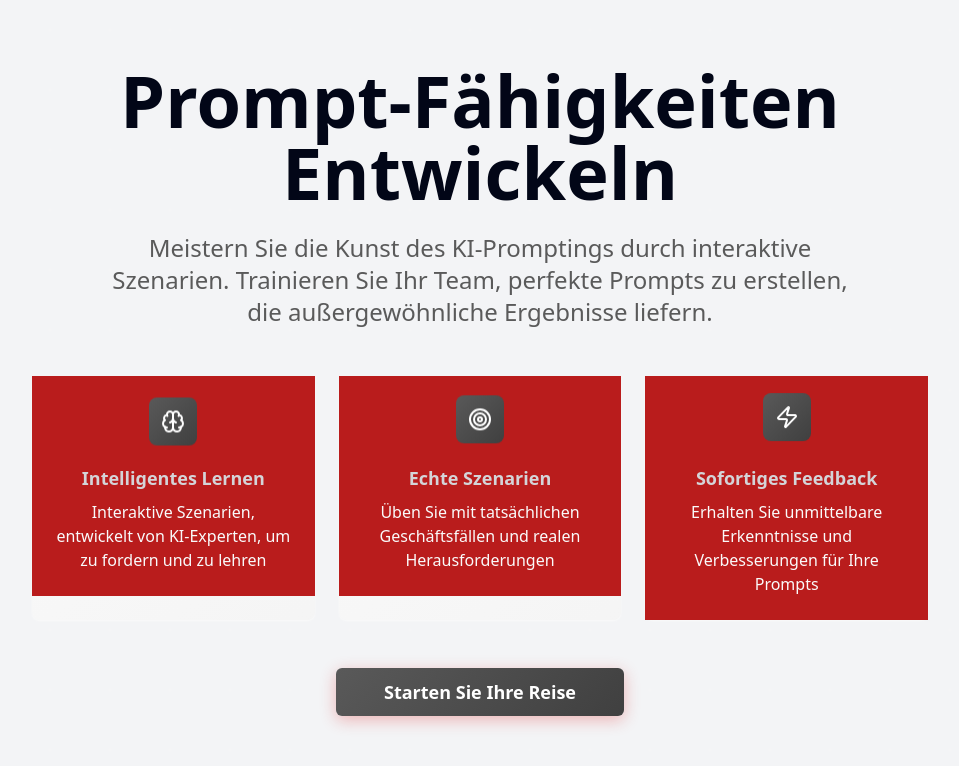
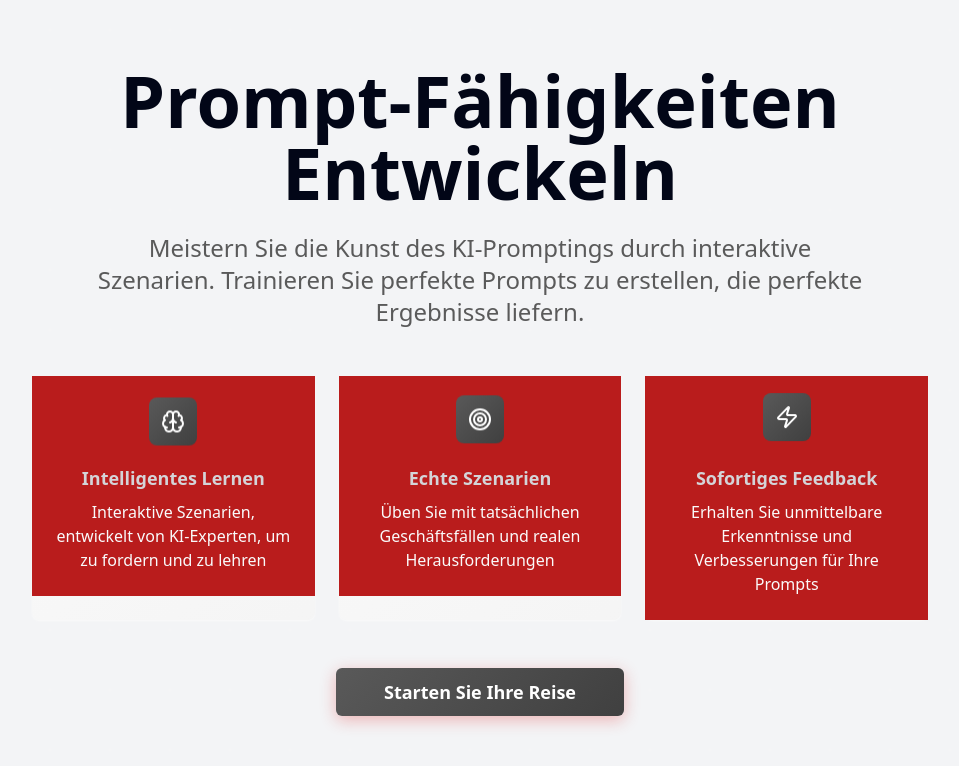
Before and after one commit to devTL493/ignite-prompt-skills, a React (Vite) app: page / in a window 1280 px wide. Shown: the top 766 px of the page, without its empty margins (160-1119 px from the left). Built offline with nearby package versions, Linux system fonts and the light colour scheme.

Commit message:
Visual edit in Lovable
Edited UI in Lovable

```diff
--- a/src/components/Hero.tsx
+++ b/src/components/Hero.tsx
@@ -26,10 +26,7 @@ export function Hero({
             <h1 className="text-5xl font-bold mb-6 bg-gradient-to-r from-white via-white to-accent-foreground bg-clip-text text-slate-950 lg:text-7xl">
               Prompt-Fähigkeiten Entwickeln
             </h1>
-            <p className="text-xl lg:text-2xl text-foreground/80 mb-8 max-w-3xl mx-auto leading-relaxed">
-              Meistern Sie die Kunst des KI-Promptings durch interaktive Szenarien.
-              Trainieren Sie Ihr Team, perfekte Prompts zu erstellen, die außergewöhnliche Ergebnisse liefern.
-            </p>
+            <p className="text-xl lg:text-2xl text-foreground/80 mb-8 max-w-3xl mx-auto leading-relaxed">Meistern Sie die Kunst des KI-Promptings durch interaktive Szenarien. Trainieren Sie perfekte Prompts zu erstellen, die perfekte Ergebnisse liefern.</p>
           </div>
 
           {/* Features */}
```
